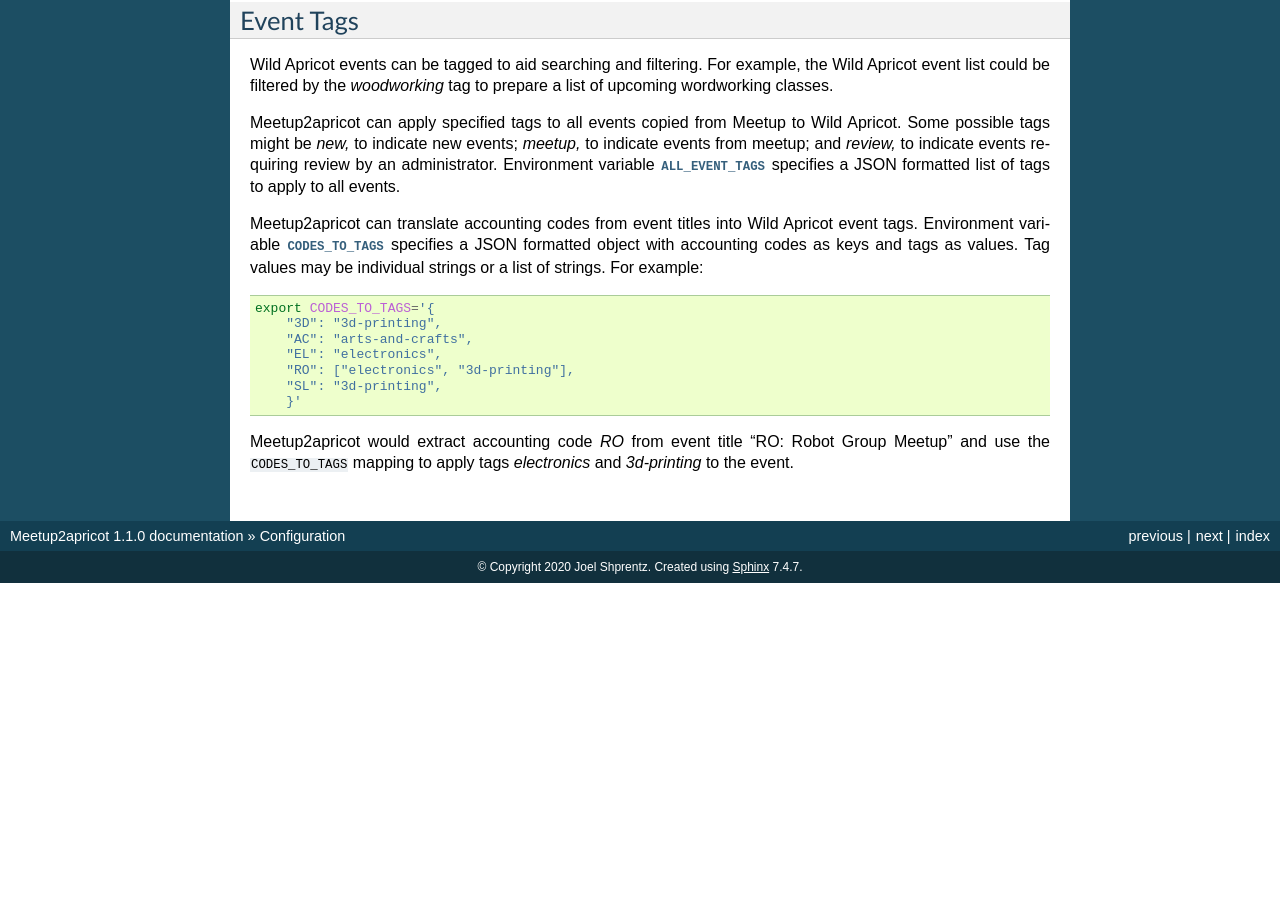
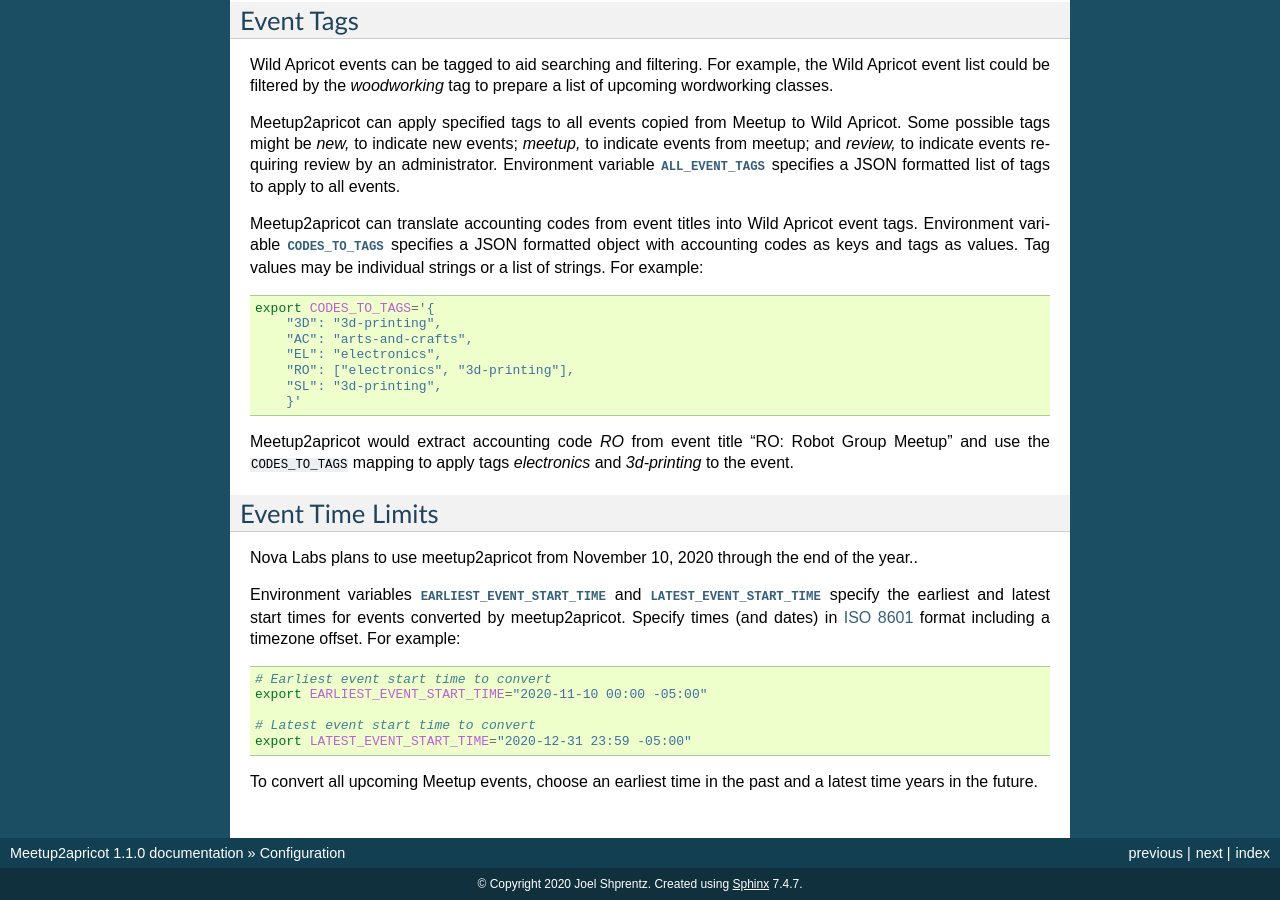
Before and after one commit to nova-labs/meetup2apricot, a Sphinx documentation site: the page built from docs/user-manual/configuration.rst, in a window 1280 px wide and 900 px high, scrolled down 3361 px. Built offline with Sphinx 7.4.7, drawn with Linux system fonts in a browser that asks for light colours; before the commit the page ends 3944 px from its top, so only the background shows below that; some of the changed text lies outside the part shown.

Commit message:
Limit processed events by latest start date.

```diff
--- a/HISTORY.rst
+++ b/HISTORY.rst
@@ -21,6 +20,7 @@
 * Show Meetup's "how to find us" as extra info for registrants.
 * Accept multiple accounting codes from event title.
 * Tag featured events.
+* Limit processed events by latest start date.
 
 1.1.0 (2020-11-17)
 ------------------
--- a/docs/user-manual/configuration.rst
+++ b/docs/user-manual/configuration.rst
@@ -12,7 +12,7 @@
 
 - Meetup :abbr:`API(application programming interface)` settings
 - Wild Apricot API credentials
-- Date/time thresholds for event conversion
+- Date/time limits for event conversion
 - Event tagging
 - Paths to local and remote files and directories
 
@@ -66,6 +66,7 @@
 Rather than rely on the Meetup default, environment variable
 :envvar:`MEETUP_EVENTS_WANTED` specifies the number of upcoming events wanted
 from Meetup.
+
 
 .. _`wild-apricot-api-credentials`:
 
@@ -187,5 +188,27 @@
 Group Meetup" and use the ``CODES_TO_TAGS`` mapping to apply tags *electronics*
 and *3d-printing* to the event.
 
+Event Time Limits
+-----------------
+
+Nova Labs plans to use meetup2apricot from November 10, 2020 through the end
+of the year..
+
+Environment variables :envvar:`EARLIEST_EVENT_START_TIME` and
+:envvar:`LATEST_EVENT_START_TIME` specify the earliest and latest start times
+for events converted by meetup2apricot.
+Specify times (and dates) in `ISO 8601`_ format including a timezone offset.
+For example::
+
+    # Earliest event start time to convert
+    export EARLIEST_EVENT_START_TIME="2020-11-10 00:00 -05:00"
+
+    # Latest event start time to convert
+    export LATEST_EVENT_START_TIME="2020-12-31 23:59 -05:00"
+
+To convert all upcoming Meetup events, choose an earliest time in the past and a
+latest time years in the future.
+
 .. _`Authorizing External Applications`: https://gethelp.wildapricot.com/en/articles/180
+.. _`ISO 8601`: https://www.iso.org/iso-8601-date-and-time-format.html
 .. _`The Twelve-Factor App`: https://12factor.net/config
```
Also changed, not shown: other parts of HISTORY.rst (+0 -1 lines), docs/man/meetup2apricot.rst (+8 -0 lines), 6 other files.
